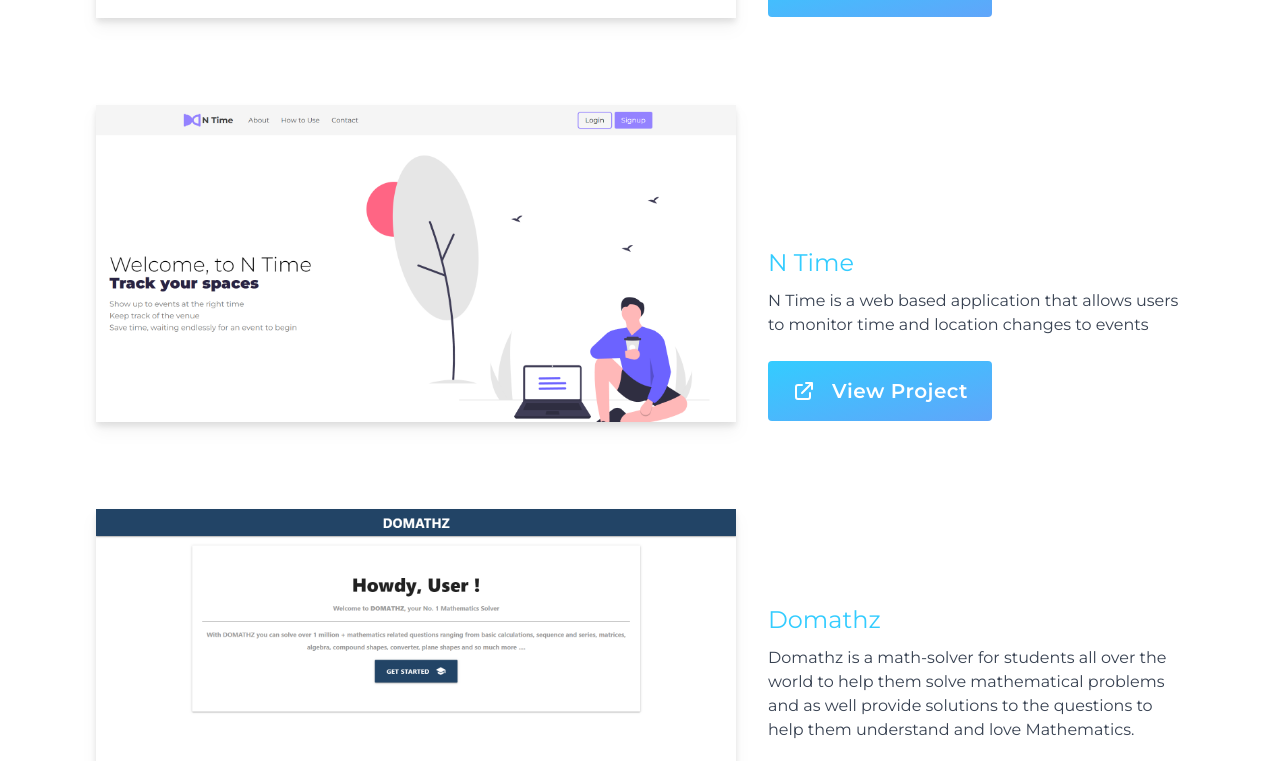
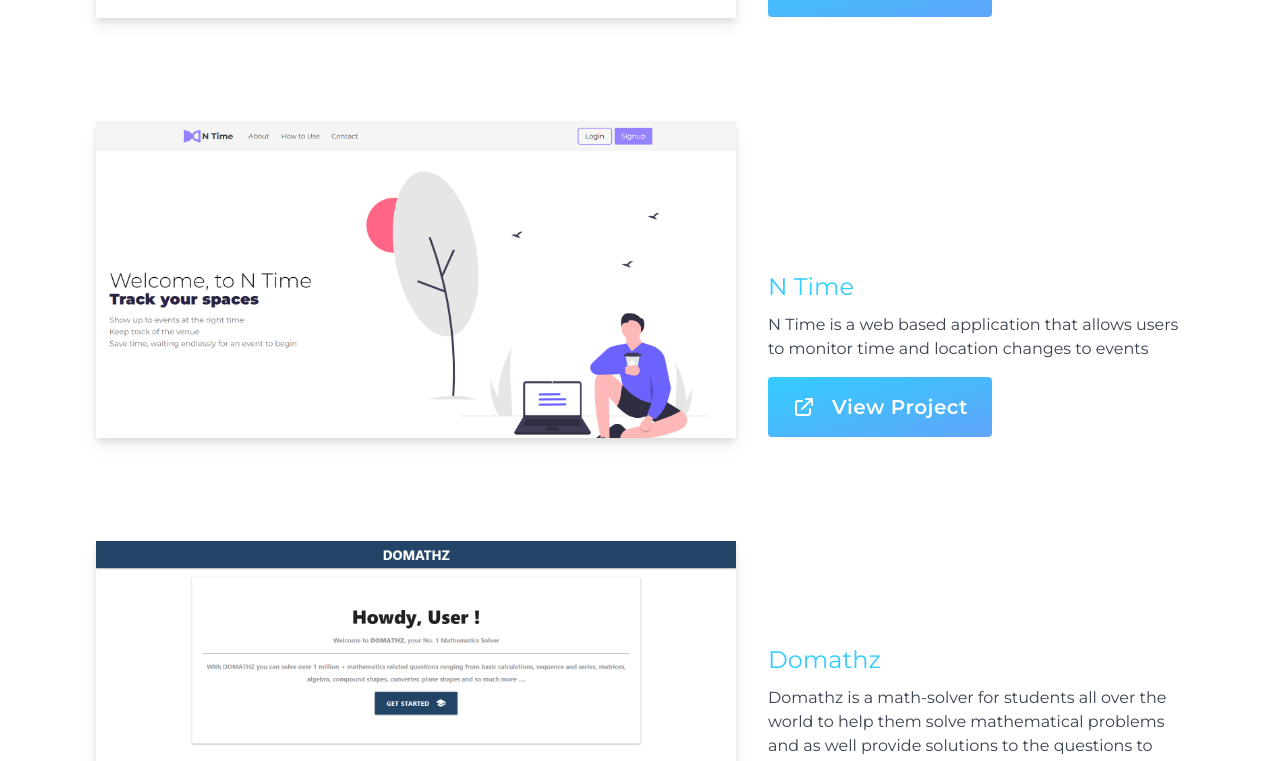
Before and after one commit to toluolatubosun/Portfolio-Website, a Next.js app: page /portfolio in a window 1280 px wide. Shown: the part 1368-2129 px from the top of the page. Built offline with nearby package versions, Linux system fonts and the light colour scheme.

Commit message:
padding changes

```diff
--- a/pages/index.js
+++ b/pages/index.js
@@ -12,7 +12,7 @@ export default function Home() {
 	<Head>
 		<title>Home - John Olatubosun</title>
 	</Head>
-	<div className="-mt-28">
+	<div className="-mt-24">
 		<main className="font-open-sans">
 			<div className="container mx-auto px-8 py-24 lg:py-20 relative flex flex-col lg:flex-row items-center">
 				<div className="lg:w-1/2 flex flex-col items-center lg:items-start">
--- a/pages/portfolio.js
+++ b/pages/portfolio.js
@@ -18,7 +18,7 @@ const Portfolio = () => {
                     {/* Simple */}
                     {
                         portfolio.map(item => (
-                            <div className="mb-8 md:mb-20 md:grid md:grid-cols-5 md:gap-x-8" key={item.id}>
+                            <div className="mb-12 md:mb-24 md:grid md:grid-cols-5 md:gap-x-8" key={item.id}>
 
                                 <div className="md:col-span-3 drop-shadow-lg">
                                     <Image src={item.img} alt="hello" placeholder="blur"/>
@@ -28,7 +28,7 @@ const Portfolio = () => {
                                     <div className="text-primary text-2xl leading-5 mb-4">{item.title}</div>
                                     <div className="text-gray-700">{item.description}</div>
 
-                                    <div className="mt-8 md:mt-6 flex justify-center md:justify-start">
+                                    <div className="mt-6 md:mt-4 flex justify-center md:justify-start">
                                         <a rel="noreferrer" target="_blank" href={item.url}>
                                             <button className="bg-gradient-to-br from-primary to-blue-400  text-xl text-white font-semibold py-4 px-6 rounded inline-flex space-x-4 items-center">
                                                 <svg xmlns="http://www.w3.org/2000/svg" className="h-6 w-6" fill="none" viewBox="0 0 24 24" stroke="currentColor" strokeWidth="2">
```
Also changed, not shown: 1 other file (tests, documents, lock files or other folders).
